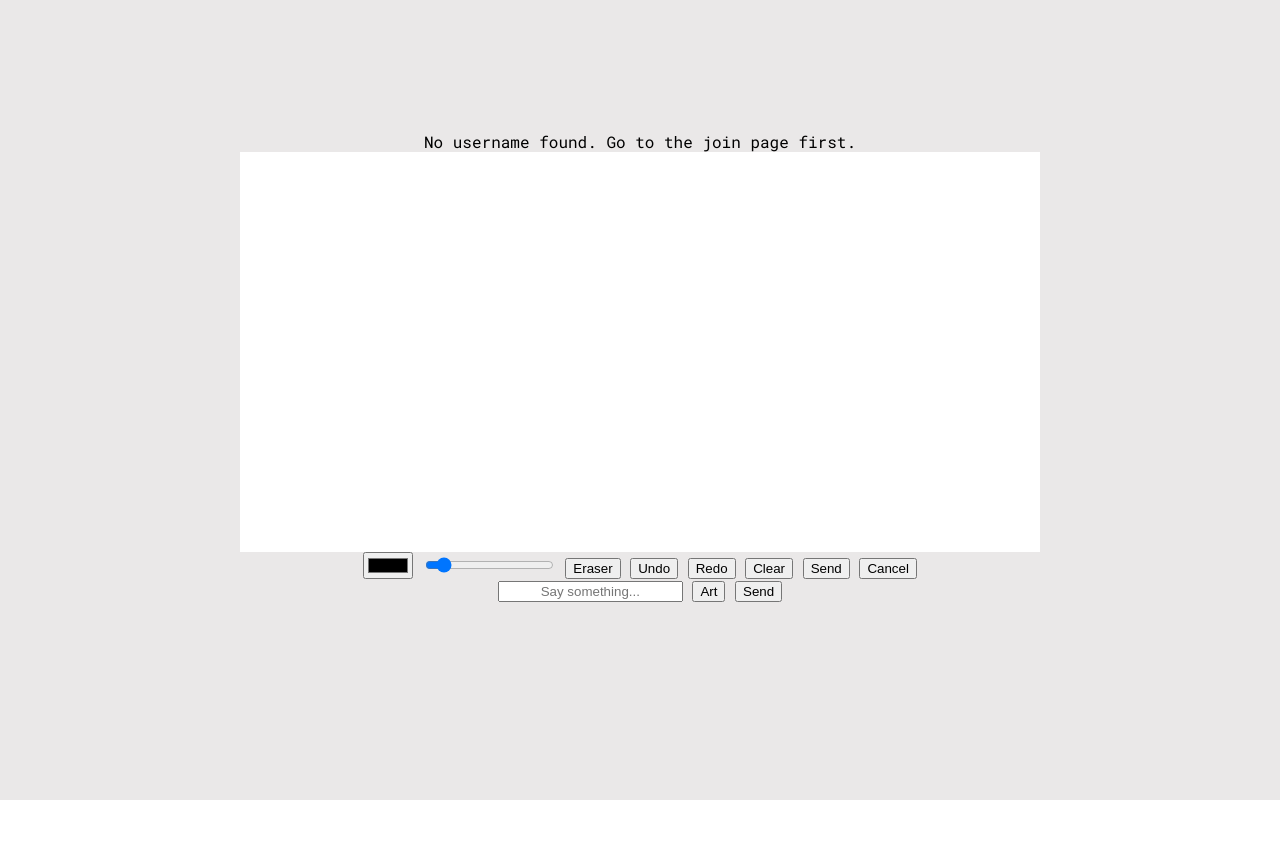
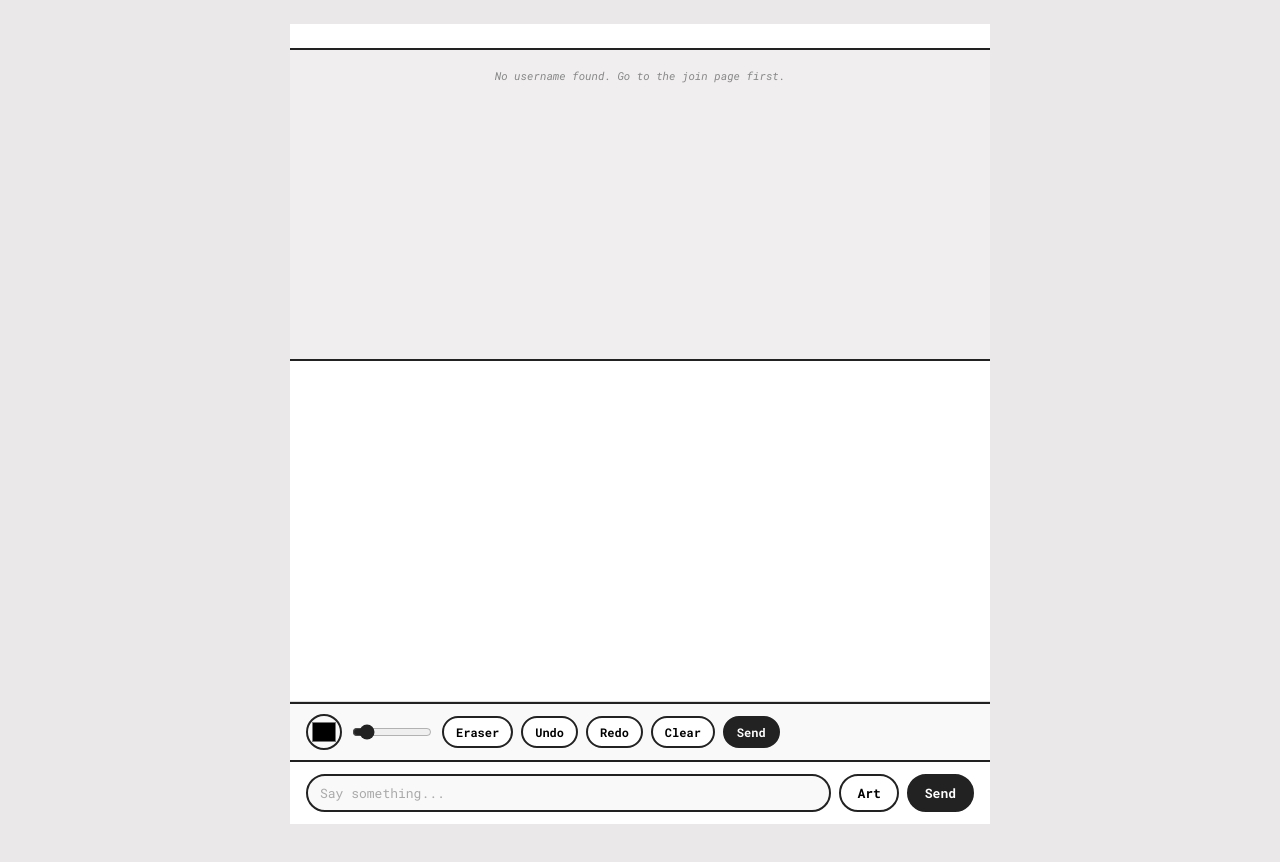
Before and after one commit to owenc740/Pockitt, a website built with Vite: page Pockitt/wwwroot/chat.html in a window 1280 px wide. Both pictures are taken after a click on the button "Art". Before the commit the page ends 800 px from the top, so only its background shows below. Built offline with nearby package versions, Linux system fonts and the light colour scheme; what @microsoft/signalr would draw is missing.

Commit message:
vite fix, added node types package, fixed styling

```diff
--- a/Pockitt/wwwroot/chat.html
+++ b/Pockitt/wwwroot/chat.html
@@ -31,7 +31,6 @@
                         <button id="redo-btn">Redo</button>
                         <button id="clear-canvas-btn">Clear</button>
                         <button id="send-drawing-btn">Send</button>
-                        <button id="close-drawing-btn">Cancel</button>
                     </div>
                 </div>
 
--- a/Pockitt/wwwroot/css/style.css
+++ b/Pockitt/wwwroot/css/style.css
@@ -57,10 +57,258 @@ html, body {
     width: 300px;
 }
 
+/* ---- Chat Screen ---- */
+
+#chat-screen {
+    display: flex;
+    flex-direction: column;
+    height: 100vh;
+    max-width: 700px;
+    margin: 0 auto;
+    background: #f0eeee;
+    font-family: "Roboto Mono", monospace;
+}
+
+#chat-header {
+    display: flex;
+    justify-content: space-between;
+    align-items: center;
+    padding: 12px 16px;
+    background: #fff;
+    border-bottom: 2px solid #222;
+    font-weight: 700;
+    font-size: 14px;
+}
+
+#room-name {
+    font-size: 16px;
+    font-weight: 700;
+    letter-spacing: 0.05em;
+}
+
+#user-count {
+    font-size: 12px;
+    color: #555;
+}
+
+/* ---- Message Feed ---- */
+
+#message-feed {
+    flex: 1;
+    overflow-y: auto;
+    padding: 16px;
+    display: flex;
+    flex-direction: column;
+    gap: 8px;
+    background: #f0eeee;
+}
+
+.message {
+    max-width: 75%;
+    padding: 8px 12px;
+    border-radius: 16px;
+    border: 2px solid #222;
+    font-size: 13px;
+    line-height: 1.4;
+    word-break: break-word;
+    background: #fff;
+}
+
+.text-message {
+    align-self: flex-start;
+    display: flex;
+    flex-direction: column;
+    gap: 2px;
+}
+
+.message-username {
+    font-weight: 700;
+    font-size: 11px;
+    color: #444;
+    text-transform: lowercase;
+}
+
+.message-content {
+    color: #111;
+}
+
+.art-message {
+    align-self: flex-start;
+    display: flex;
+    flex-direction: column;
+    gap: 6px;
+    padding: 8px;
+}
+
+.art-message img {
+    max-width: 100%;
+    border-radius: 8px;
+    border: 1px solid #ddd;
+}
+
+.system-message {
+    align-self: center;
+    background: transparent;
+    border: none;
+    font-size: 11px;
+    color: #888;
+    padding: 2px 8px;
+    font-style: italic;
+}
+
+/* ---- Input Area ---- */
+
+#input-area {
+    display: flex;
+    gap: 8px;
+    padding: 12px 16px;
+    background: #fff;
+    border-top: 2px solid #222;
+    align-items: center;
+}
+
+#message-input {
+    flex: 1;
+    padding: 8px 12px;
+    border: 2px solid #222;
+    border-radius: 999px;
+    font-family: "Roboto Mono", monospace;
+    font-size: 13px;
+    outline: none;
+    background: #f9f9f9;
+    text-align: left;
+}
+
+#message-input::placeholder {
+    text-align: left;
+    color: #aaa;
+}
+
+#input-area button {
+    padding: 8px 16px;
+    border: 2px solid #222;
+    border-radius: 999px;
+    font-family: "Roboto Mono", monospace;
+    font-size: 13px;
+    font-weight: 700;
+    cursor: pointer;
+    background: #fff;
+    transition: background 0.15s;
+}
+
+#input-area #send-btn {
+    background: #222;
+    color: #fff;
+}
+
+#input-area #send-btn:hover {
+    background: #444;
+}
+
+#drawing-controls #send-drawing-btn {
+    background: #222;
+    color: #fff;
+}
+
+#drawing-controls #send-drawing-btn:hover {
+    background: #444;
+}
+
+#draw-btn:hover {
+    background: #f0eeee;
+}
+
+/* ---- Art Panel ---- */
+
+#drawing-panel {
+    border-top: 2px solid #222;
+    background: #fff;
+    display: flex;
+    flex-direction: column;
+}
+
+#drawing-panel[hidden] {
+    display: none !important;
+}
+
 #drawing-canvas {
     width: 100%;
-    height: 400px;
-    background-color: white;
+    height: 340px;
+    background-color: #fff;
     display: block;
     cursor: crosshair;
+    border-bottom: 1px solid #ddd;
 }
+
+#drawing-controls {
+    display: flex;
+    flex-wrap: wrap;
+    align-items: center;
+    gap: 8px;
+    padding: 10px 16px;
+    background: #f9f9f9;
+    border-top: 2px solid #222;
+}
+
+#drawing-controls button {
+    padding: 6px 12px;
+    border: 2px solid #222;
+    border-radius: 999px;
+    font-family: "Roboto Mono", monospace;
+    font-size: 12px;
+    font-weight: 700;
+    cursor: pointer;
+    background: #fff;
+    transition: background 0.15s;
+}
+
+#drawing-controls button:hover {
+    background: #f0eeee;
+}
+
+#eraser-btn.active {
+    background: #222;
+    color: #fff;
+}
+
+#brush-color {
+    width: 36px;
+    height: 36px;
+    border: 2px solid #222;
+    border-radius: 50%;
+    cursor: pointer;
+    padding: 2px;
+    background: none;
+}
+
+#brush-size {
+    width: 80px;
+    accent-color: #222;
+}
+
+.text-message.own-message {
+    align-self: flex-end;
+    background: #222;
+    color: #fff;
+}
+
+.text-message.own-message .message-username {
+    color: #aaa;
+}
+
+.text-message.own-message .message-content {
+    color: #fff;
+}
+
+.art-message.own-message {
+    align-self: flex-end;
+    background: #222;
+}
+
+.art-message.own-message .message-username {
+    color: #aaa;
+}
+
+.art-message.own-message img {
+    background: #fff;
+}
--- a/Pockitt/wwwroot/js/app.ts
+++ b/Pockitt/wwwroot/js/app.ts
@@ -35,7 +35,11 @@ let art: { openPanel: () => void } | null = null;
 if (drawBtn && drawingPanel && document.getElementById("drawing-canvas")) {
     art = initArt(connection);
     drawBtn.addEventListener("click", () => {
-        art?.openPanel();
+        if (drawingPanel.hidden === false) {
+            drawingPanel.hidden = true;
+        } else {
+            art?.openPanel();
+        }
     });
 }
 
@@ -108,24 +112,27 @@ connection.on("UserRejoined", (data: { username: string; userCount: number }) =>
 function appendTextMessage(user: string, content: string): void {
     if (!messageFeed) return;
     const msg = document.createElement("div");
-    msg.className = "message text-message";
+    const isOwn = user === username;
+    msg.className = `message text-message${isOwn ? " own-message" : ""}`;
     msg.innerHTML = `<span class="message-username">${escapeHtml(user)}</span><span class="message-content">${escapeHtml(content)}</span>`;
     messageFeed.appendChild(msg);
     messageFeed.scrollTop = messageFeed.scrollHeight;
 }
 
 function appendArtMessage(user: string, dataUrl: string): void {
+    console.log("art message user:", user, "username:", username, "isOwn:", user === username);
     if (!messageFeed) return;
     const msg = document.createElement("div");
-    msg.className = "message art-message";
+    const isOwn = user === username;
+    msg.className = `message art-message${isOwn ? " own-message" : ""}`;
+
+    const label = document.createElement("span");
+    label.className = "message-username";
+    label.textContent = user;
 
     const img = document.createElement("img");
     img.src = dataUrl;
     img.alt = `${user}'s art`;
-
-    const label = document.createElement("span");
-    label.className = "message-username";
-    label.textContent = user;
 
     msg.appendChild(label);
     msg.appendChild(img);
--- a/Pockitt/wwwroot/js/art.ts
+++ b/Pockitt/wwwroot/js/art.ts
@@ -5,7 +5,6 @@ export function initArt(connection: signalR.HubConnection): { openPanel: () => v
     const ctx = canvas.getContext("2d", { willReadFrequently: true }) as CanvasRenderingContext2D;
     const clearBtn = document.getElementById("clear-canvas-btn") as HTMLButtonElement;
     const sendBtn = document.getElementById("send-drawing-btn") as HTMLButtonElement;
-    const closeBtn = document.getElementById("close-drawing-btn") as HTMLButtonElement;
     const drawingPanel = document.getElementById("drawing-panel") as HTMLDivElement;
     const undoBtn = document.getElementById("undo-btn") as HTMLButtonElement;
     const redoBtn = document.getElementById("redo-btn") as HTMLButtonElement;
@@ -133,16 +132,13 @@ export function initArt(connection: signalR.HubConnection): { openPanel: () => v
         drawingPanel.hidden = true;
     });
 
-    closeBtn.addEventListener("click", () => {
-        drawingPanel.hidden = true;
-    });
-
     return {
         openPanel: () => {
             drawingPanel.hidden = false;
             requestAnimationFrame(() => {
-                canvas.width = canvas.offsetWidth;
-                canvas.height = canvas.offsetHeight;
+                const rect = canvas.getBoundingClientRect();
+                canvas.width = rect.width;
+                canvas.height = rect.height;
                 saveSnapshot();
             });
         }
--- a/package.json
+++ b/package.json
@@ -11,6 +11,7 @@
     "tailwindcss": "^3.4.19"
   },
   "devDependencies": {
+    "@types/node": "^25.3.0",
     "typescript": "^5.9.3",
     "vite": "^6.0.0"
   }
--- a/vite.config.ts
+++ b/vite.config.ts
@@ -1,10 +1,20 @@
 import { defineConfig } from 'vite';
+import { resolve } from 'path';
+import { fileURLToPath } from 'url';
+
+const __dirname = fileURLToPath(new URL('.', import.meta.url));
 
 export default defineConfig({
     root: 'Pockitt/wwwroot',
     build: {
         outDir: '../../dist',
         emptyOutDir: true,
+        rollupOptions: {
+            input: {
+                main: resolve(__dirname, 'Pockitt/wwwroot/index.html'),
+                chat: resolve(__dirname, 'Pockitt/wwwroot/chat.html'),
+            }
+        }
     },
     server: {
         port: 5173,
```
Also changed, not shown: 2 other files.
